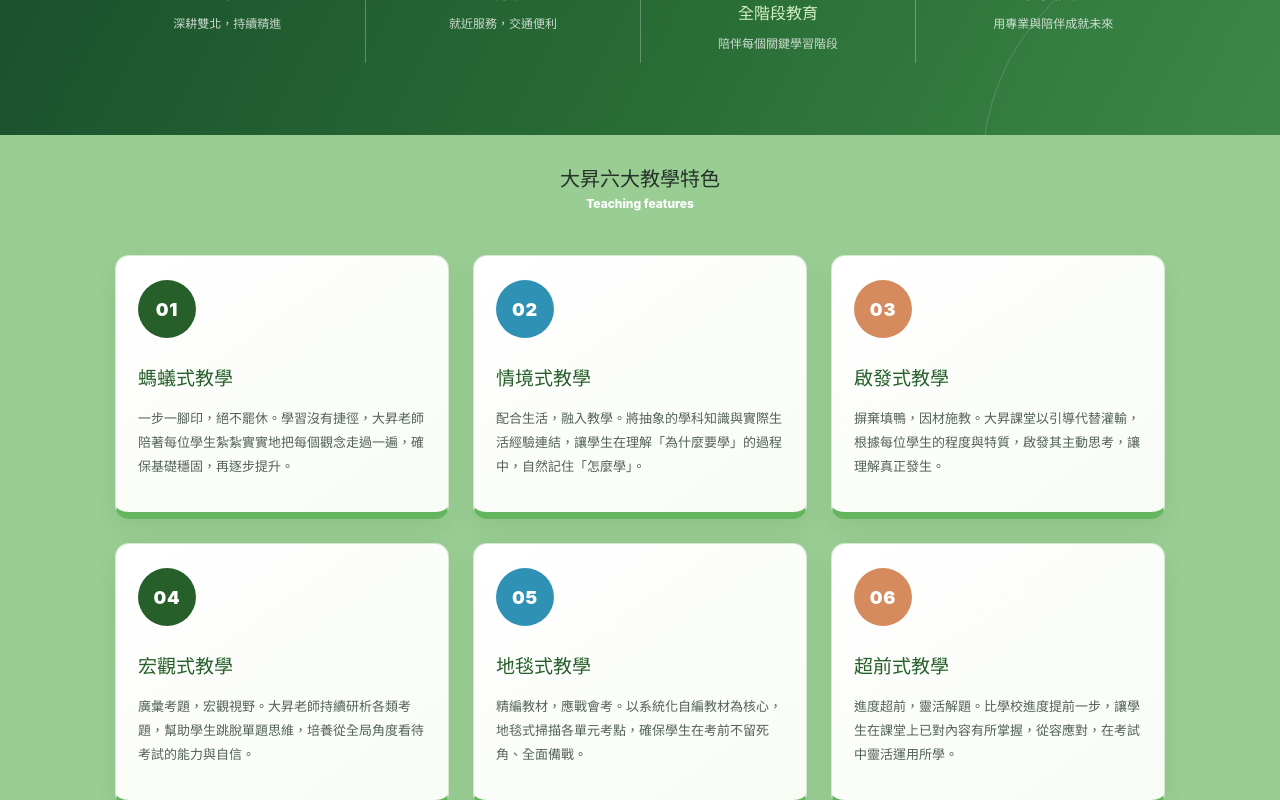
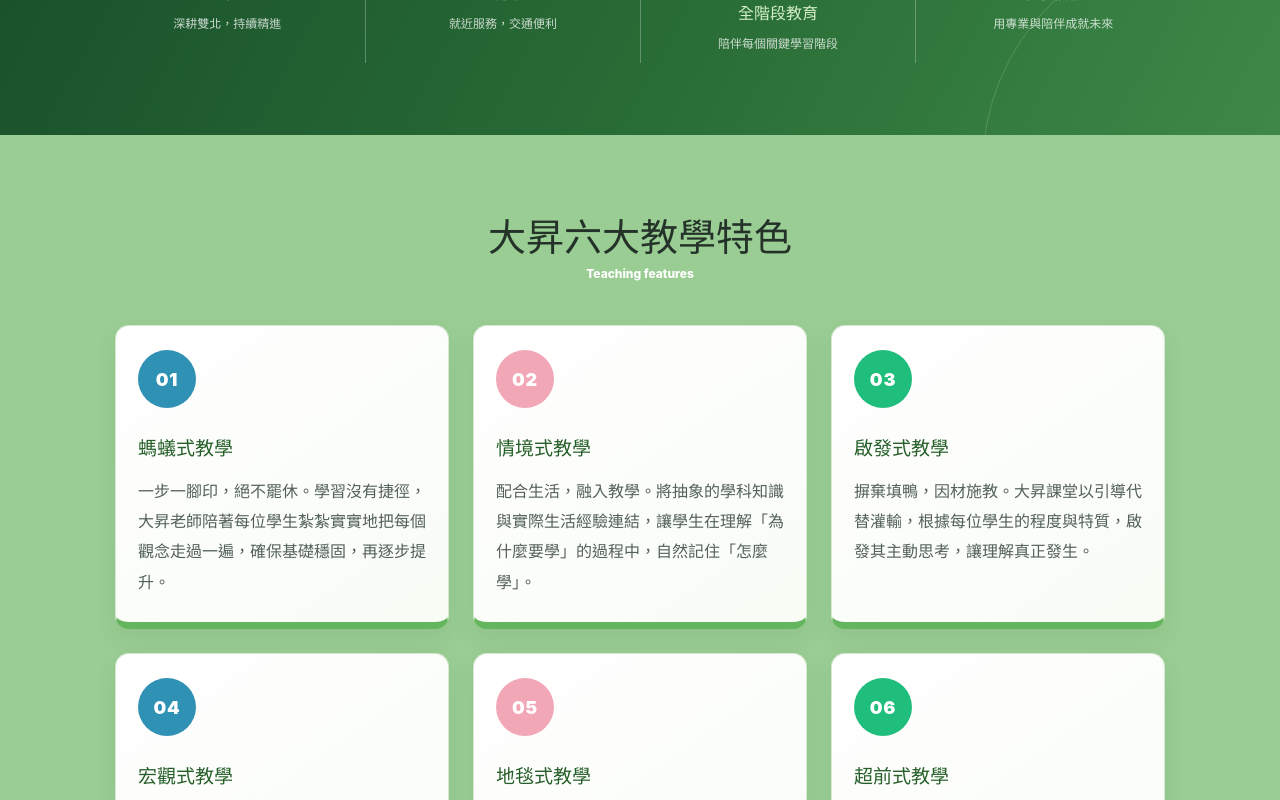
Before and after one commit to min-jie/dasonWeb, a Vue app: page / in a window 1280 px wide. Shown: the part 900-1700 px from the top of the page. Built offline with nearby package versions, Linux system fonts and the light colour scheme.

Commit message:
六大教學特色改編號顏色

```diff
--- a/src/style.css
+++ b/src/style.css
@@ -457,7 +457,7 @@ ul {
 }
 
 .news-section {
-  padding-top: 28px;
+  padding-top: 72px;
   background: #99cd93;
 }
 
@@ -467,6 +467,10 @@ ul {
 
 .news-section .section-heading p {
   color: #ffffff;
+}
+
+.news-section .section-heading h2 {
+  font-size: clamp(28px, 3vw, 38px);
 }
 
 .news-scroller {
@@ -513,7 +517,7 @@ ul {
   margin: 24px 0 0 22px;
   border-radius: 50%;
   color: #ffffff;
-  background: var(--green-deep);
+  background: #2f91b4;
   font-size: 18px;
   font-weight: 900;
   letter-spacing: 0.04em;
@@ -521,12 +525,12 @@ ul {
 
 .teaching-card:nth-child(2) .teaching-number,
 .teaching-card:nth-child(5) .teaching-number {
-  background: var(--blue);
+  background: var(--pink);
 }
 
 .teaching-card:nth-child(3) .teaching-number,
 .teaching-card:nth-child(6) .teaching-number {
-  background: #d58b5d;
+  background: #20be7c;
 }
 
 .teaching-card .news-body {
@@ -554,9 +558,9 @@ ul {
 .teaching-card .news-body > p {
   margin-top: 12px;
   color: #536158;
-  font-size: 13px;
+  font-size: 16px;
   font-weight: 700;
-  line-height: 1.85;
+  line-height: 1.9;
 }
 
 .news-card img {
```
